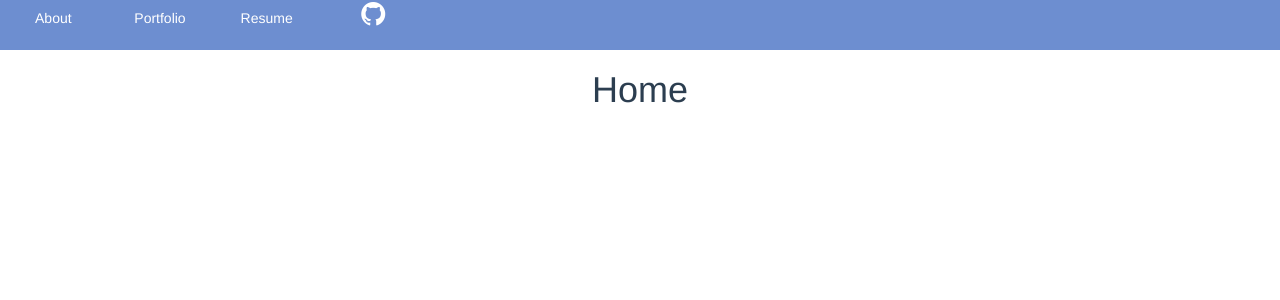
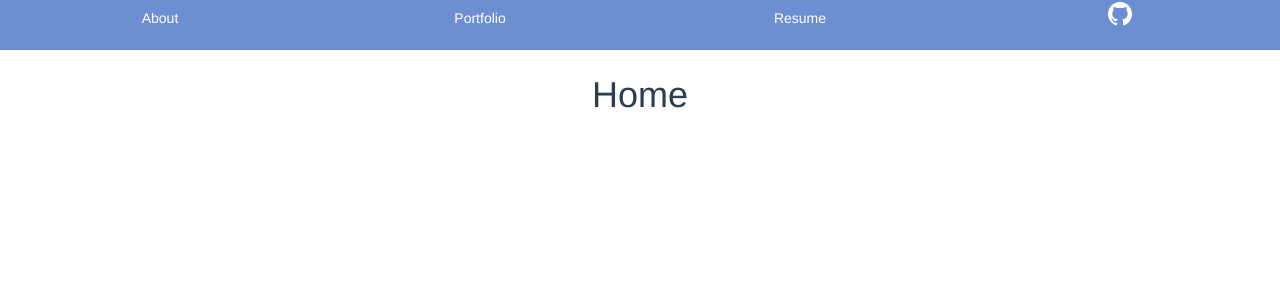
Before and after one commit to ibradley02/landing-page, a Vue app: page /#/ in a window 1280 px wide. Shown: the top 300 px of the page. Built offline with nearby package versions, Linux system fonts and the light colour scheme.

Commit message:
changes to navbar

```diff
--- a/src/App.vue
+++ b/src/App.vue
@@ -1,6 +1,6 @@
 <template>
   <div id="app" class="container-fluid">
-      <router-view/>
+      <router-view></router-view>
   </div>
 </template>
 
--- a/src/components/Navbar.vue
+++ b/src/components/Navbar.vue
@@ -1,28 +1,28 @@
 <template>
     <div class="row navbar-center">
         <nav class="navbar navbar-default myNavbar">
-            <div class="col-sm-1 text-style">
+            <div class="col-sm-3 text-style">
                 <button>
                     <router-link :to="{ path: '/about' }">
                         <h5>About</h5>
                     </router-link>
                 </button>
             </div>
-            <div class="col-sm-1 text-style">
+            <div class="col-sm-3 text-style">
                 <button>
                     <router-link :to="{ path: '/portfolio' }">
                         <h5>Portfolio</h5>
                     </router-link>
                 </button>
             </div>
-            <div class="col-sm-1 text-style">
+            <div class="col-sm-3 text-style">
                 <button>
                     <router-link :to="{ path: '/resume' }">
                         <h5>Resume</h5>
                     </router-link>
                 </button>
             </div>
-            <div class="col-sm-1 text-center text-style">
+            <div class="col-sm-3 text-center text-style">
                 <a href="http://github.com/ibradley02" target=_blank>
                     <i class="fa fa-github fa-2x"></i>
                 </a>
@@ -97,6 +97,7 @@
 
     .text-style {
         color: white !important;
+        width: 100%;
     }
 
     .router-link-active {
@@ -109,11 +110,14 @@
 
     .myNavbar {
         background-color: rgba(4, 61, 175, 0.582);
-        display: flex;
+        display: inline-flex;
         color: white;
+        margin: 0 auto;
         margin-bottom: 0px;
         text-align: center;
-        height: 1vh
+        height: 1vh;
+        width: 100%;
+        position: relative;
     }
 
     .navbar {
--- a/src/components/Portfolio.vue
+++ b/src/components/Portfolio.vue
@@ -10,8 +10,8 @@
                     <img src="https://i.imgur.com/JQs05hS.png" alt="A Kanban Website">
                     <div v-show="info.show" class="row">
                         <p class="col-sm-12">A Kanban application made in vue with node.js</p>
-                        <a class="col-sm-6" href="https://github.com/ibradley02/vue-kanban" target="_blank">View Code</a>
-                        <a class="col-sm-6" href="http://kanban-track-it.herokuapp.com/#/" target="_blank">Visit Website</a>
+                        <a class="col-sm-6" href="https://github.com/ibradley02/vue-kanban" target="_blank"><i class="glyphicon glyphicon-cloud"> View Code</i></a>
+                        <a class="col-sm-6" href="http://kanban-track-it.herokuapp.com/#/" target="_blank"> <i class="glyphicon glyphicon-cloud"> Visit Website</i></a>
                     </div>
                 </div>
             </div>
```
